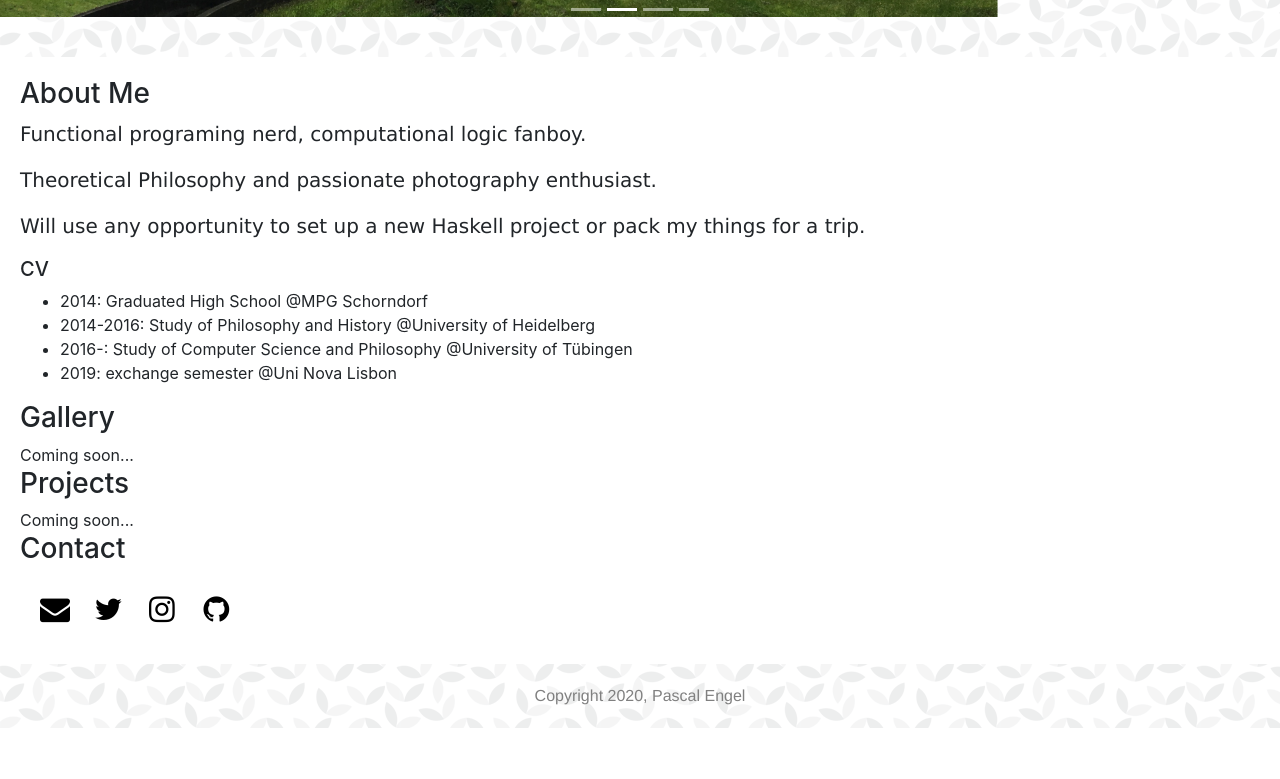
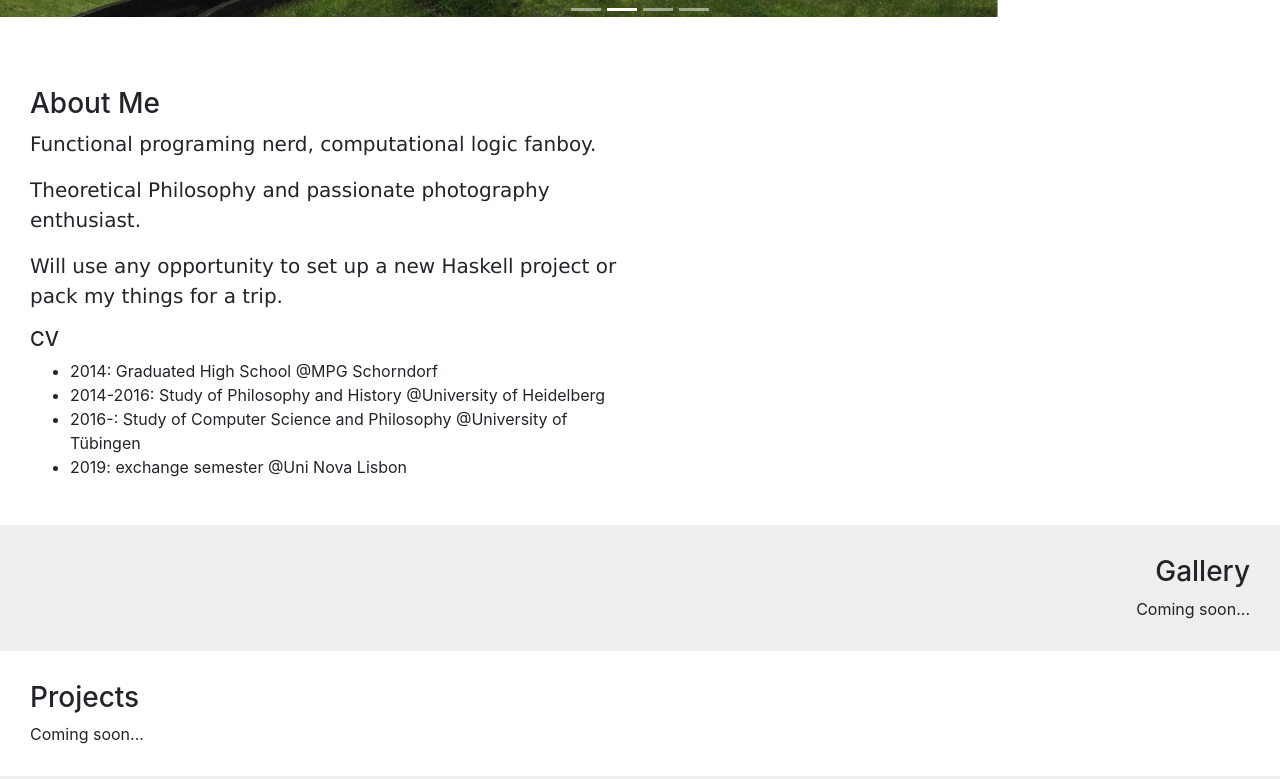
Before and after one commit to Qbxs/Qbxs.github.io, a plain HTML site: page index.html in a window 1280 px wide. Shown: the part 456-1235 px from the top of the page. Before the commit the page ends 1184 px from the top, so only its background shows below. Drawn offline with nearby package versions, Linux system fonts and the light colour scheme.

Commit message:
style update

```diff
--- a/app.css
+++ b/app.css
@@ -1,8 +1,7 @@
 .main {
   background-color: white;
-  padding: 20px;
   font: Helvetica;
-  max-width: 1440px;
+  width: 100%;
   margin: auto;
   border-radius: 5px;
 }
@@ -70,13 +69,29 @@
   opacity: 0.7;
   text-decoration: none;
 }
+.left-box {
+  padding-top: 30px;
+  padding-bottom: 30px;
+  padding-left: 30px;
+  padding-right: 50%;
+  background: white;
+  text-align: left;
+}
+.right-box {
+  padding-top: 30px;
+  padding-bottom: 30px;
+  padding-left: 50%;
+  padding-right: 30px;
+  background: #EEE;
+  text-align: right;
+}
 body {
-  background-image: url('geometric-leaves.png');
+  /* background-image: url('geometric-leaves.png'); */
   padding-top: 50px;
+  background-color: white;
   /* padding: 20px; */
   /* margin: 20px; */
 }
-
 h1 {
   color: black;
 }
--- a/index.html
+++ b/index.html
@@ -87,7 +87,7 @@
 		</div>
 	</div>
   <div class="main">
-      <div id="about-me">
+      <div id="about-me" class="left-box">
         <h3>About Me</h3>
         <p>Functional programing nerd, computational logic fanboy.</p>
         <p>Theoretical Philosophy and passionate photography enthusiast.</p>
@@ -101,15 +101,15 @@
           <li>2019: exchange semester @Uni Nova Lisbon</li>
         </ul>
       </div>
-      <div id="gallery">
+      <div id="gallery" class="right-box">
         <h3>Gallery</h3>
         Coming soon...
       </div>
-      <div id="projects">
+      <div id="projects" class="left-box">
         <h3>Projects</h3>
         Coming soon...
       </div>
-      <div id="contact">
+      <div id="contact" class="right-box">
         <h3>Contact</h3>
         <a href="mailto:pascal.engel@student.uni-tuebingen.de?subject=Contact%20Request" target="_blank" class="fa fa-envelope"></a>
         <a href="https://twitter.com/deiectum" target="_blank" class="fa fa-twitter"></a>
```
